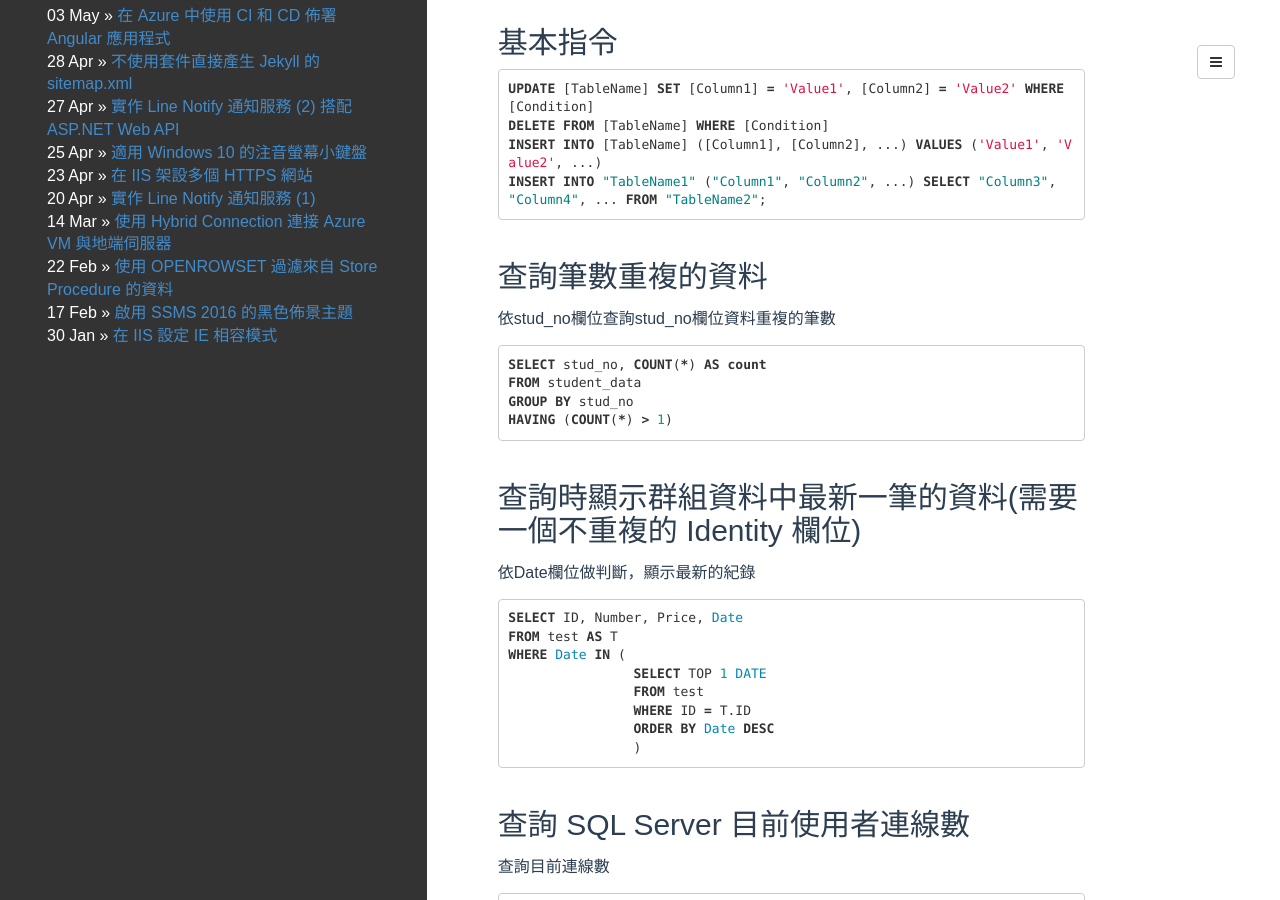
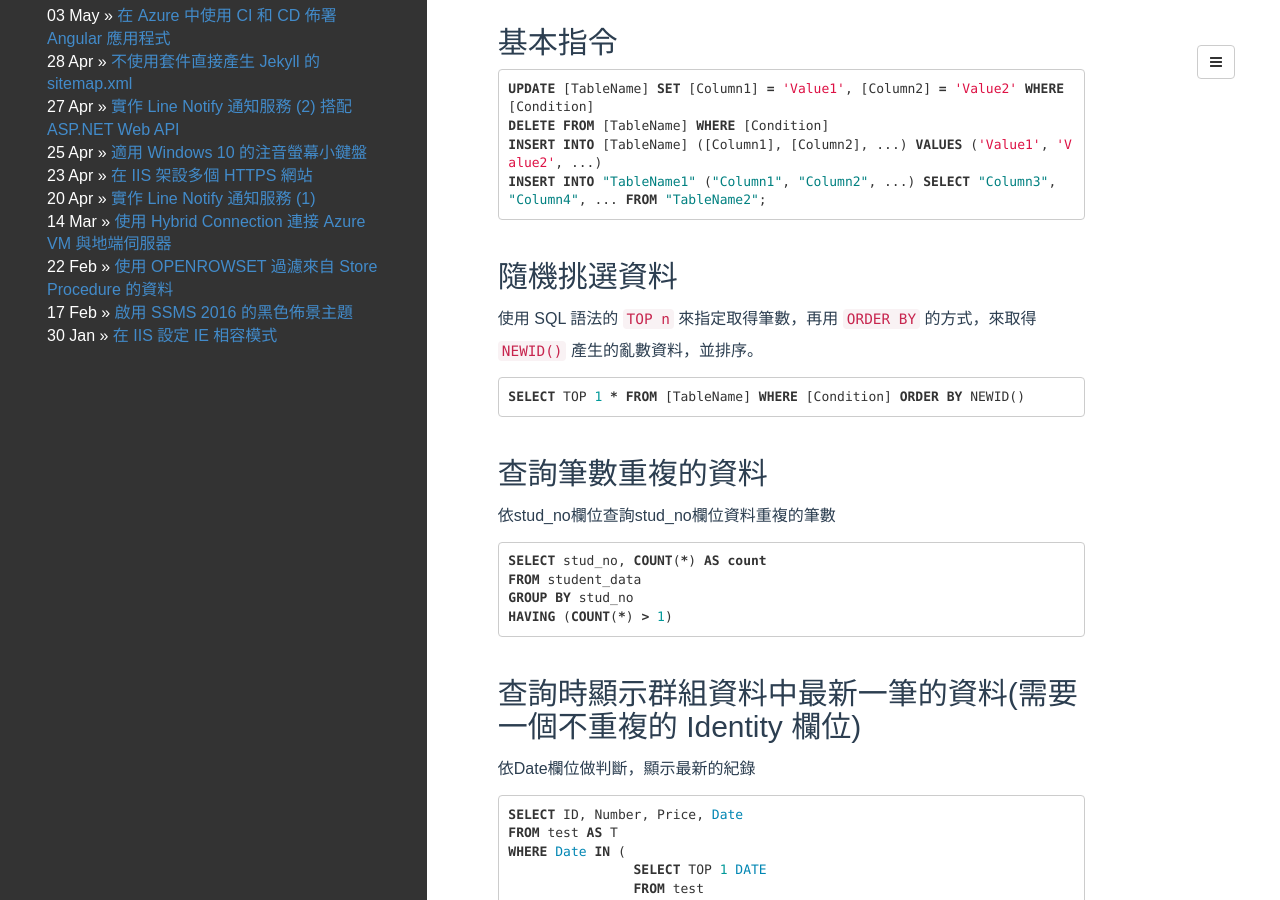
Before and after one commit to poychang/poychang.github.io, a Jekyll site: the page built from _posts/1970-01-01-ms-sql.md, in a window 1280 px wide and 900 px high, scrolled down 480 px. Built offline with Jekyll 4.4.1, drawn with Linux system fonts in a browser that asks for light colours; some web fonts are replaced; comment, search, counter and statistics services are not loaded.

Commit message:
alter post

````diff
--- a/_posts/1970-01-01-ms-sql.md
+++ b/_posts/1970-01-01-ms-sql.md
@@ -23,6 +23,14 @@ UPDATE [TableName] SET [Column1] = 'Value1', [Column2] = 'Value2' WHERE [Conditi
 DELETE FROM [TableName] WHERE [Condition]
 INSERT INTO [TableName] ([Column1], [Column2], ...) VALUES ('Value1', 'Value2', ...)
 INSERT INTO "TableName1" ("Column1", "Column2", ...) SELECT "Column3", "Column4", ... FROM "TableName2";
+```
+
+## 隨機挑選資料
+
+使用 SQL 語法的 `TOP n` 來指定取得筆數，再用 `ORDER BY` 的方式，來取得 `NEWID()` 產生的亂數資料，並排序。
+
+```sql
+SELECT TOP 1 * FROM [TableName] WHERE [Condition] ORDER BY NEWID()
 ```
 
 ## 查詢筆數重複的資料
````
